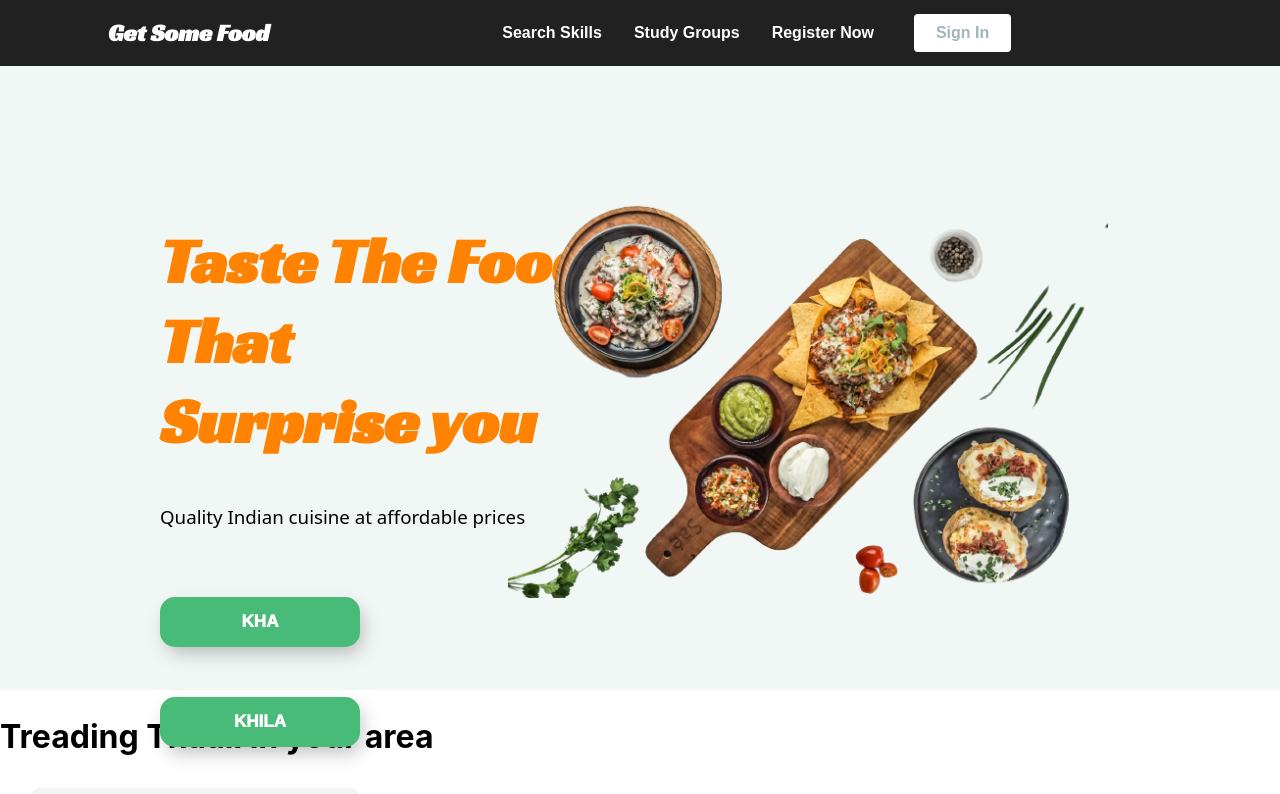
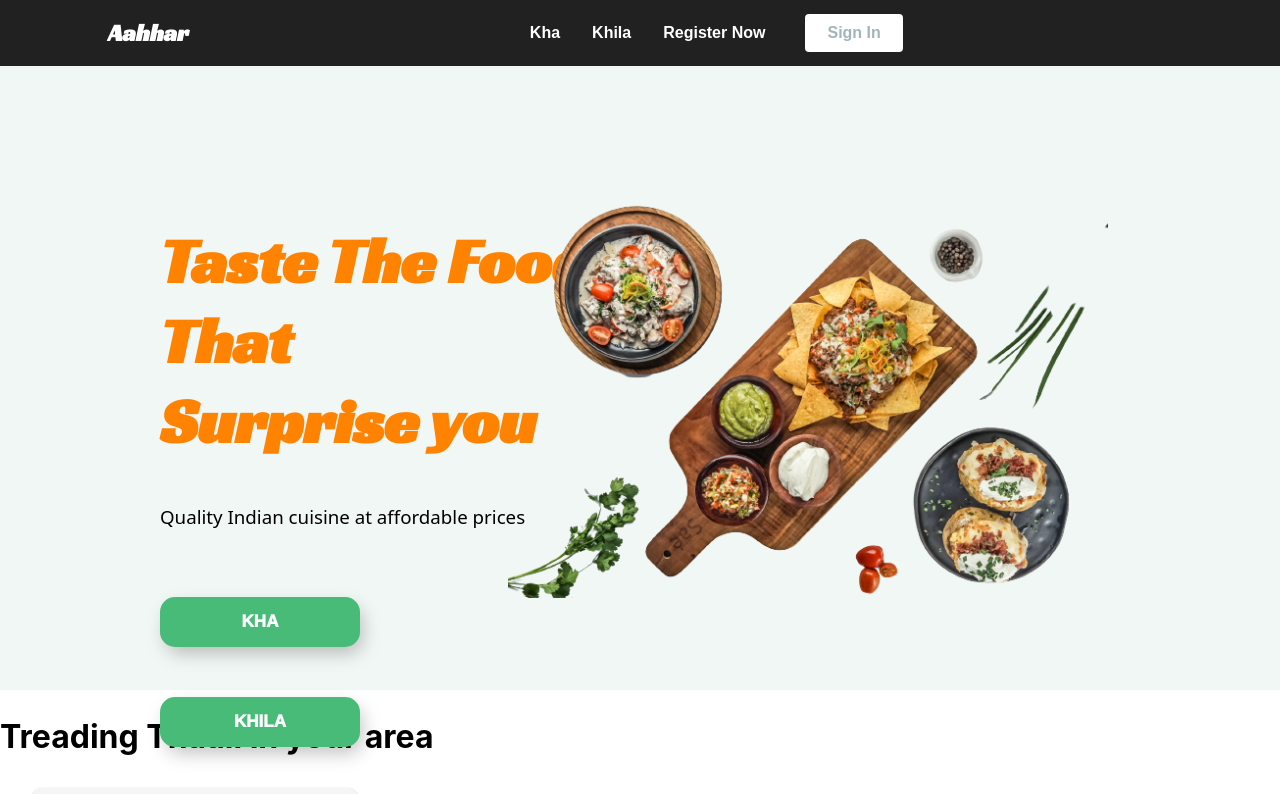
Before and after one commit to aryanjangid/hermes, a React (Create React App) app: page / in a window 1280 px wide. Shown: the top 794 px of the page. Built offline with nearby package versions, Linux system fonts and the light colour scheme.

Commit message:
navbar done

```diff
--- a/src/components/Navbar/Navbar.js
+++ b/src/components/Navbar/Navbar.js
@@ -19,21 +19,22 @@ const Navbar = () => {
     }, [])
     return (
         <>
-            <Nav style={{backgroundColor:'#212121', height: "fitContent", width: "71rem"
+            <Nav style={{
+                backgroundColor: '#212121', height: "fitContent", width: "71rem"
             }}>
                 <NavLink to='/'>
-                    <h1 style={{ marginBottom: "2rem", margin: "auto", marginLeft: "1rem",color: "white" }}>Get Some Food</h1>
+                    <h1 style={{ marginBottom: "2rem", margin: "auto", marginLeft: "1rem", color: "white" }}>Aahhar</h1>
 
                 </NavLink>
                 <Bars />
                 <NavMenu>
-                    <NavLink to='/search' activeStyle>
-                        Search Skills
+                    <NavLink to='/buy' activeStyle>
+                        Kha
                     </NavLink>
-                    <NavLink to='/studygroups' activeStyle>
-                        Study Groups
+                    <NavLink to='/sell' activeStyle>
+                        Khila
                     </NavLink>
-                    {!login && <NavLink to='/register' activeStyle>
+                    {!login && <NavLink to='/auth' activeStyle>
                         Register Now
                     </NavLink>}
                     {login && <NavLink to={`/profile/${localStorage.getItem('user')}/${localStorage.getItem('email')}`} activeStyle>
```
